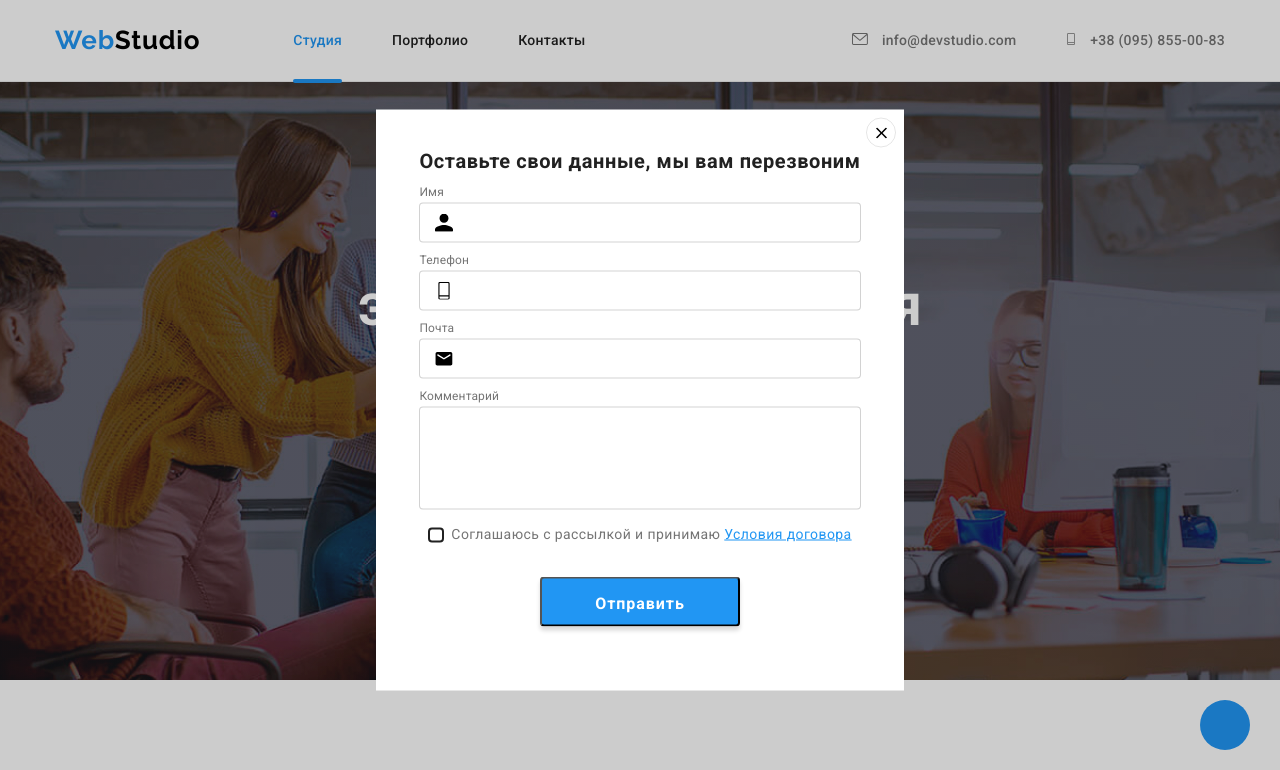
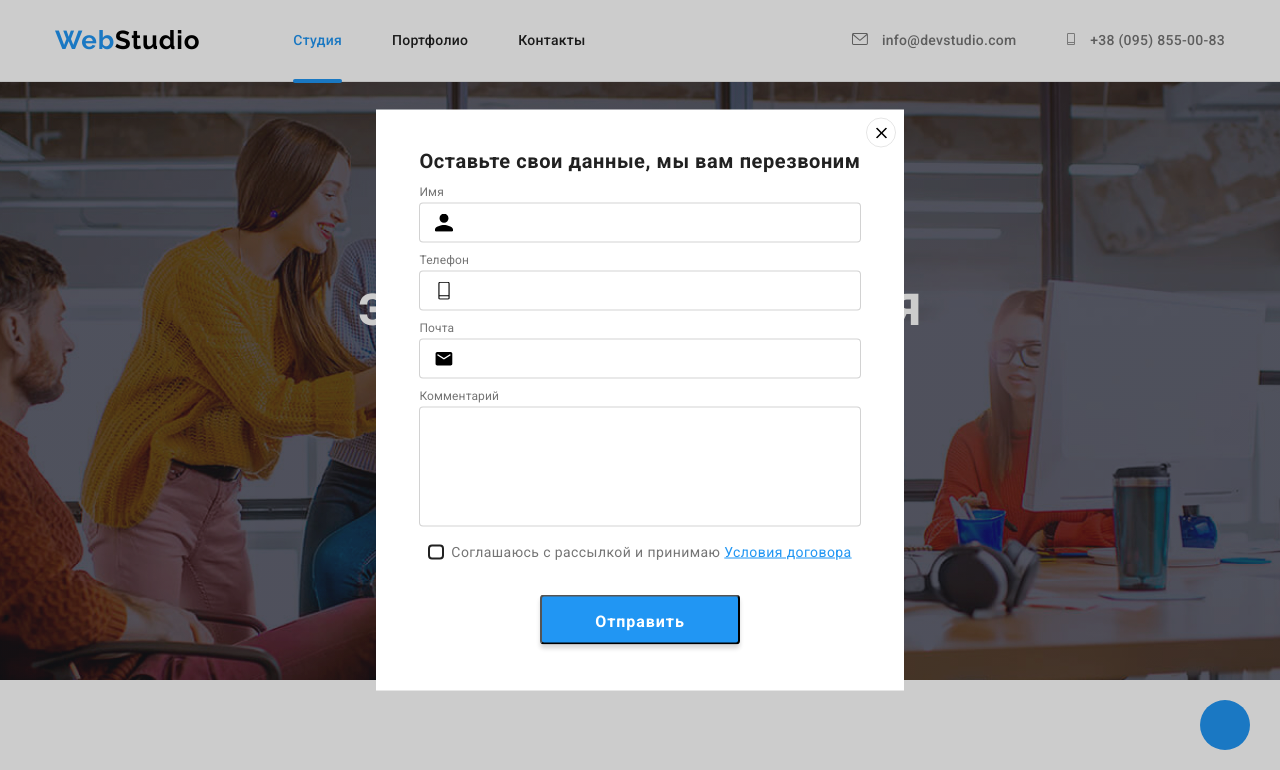
Before and after one commit to Yukkaf1/goit-markup-hw-06_check, a plain HTML site: page index.html in a window 1280 px wide. Both pictures are taken after a click on the button "Заказать услугу". Shown: the top 770 px of the page. Drawn offline with nearby package versions, Linux system fonts and the light colour scheme.

Commit message:
Плейсхолдер textarea не отображаеться

```diff
--- a/css/styles.css
+++ b/css/styles.css
@@ -1019,10 +1019,22 @@ border: 0;
   align-items: center;
 
   width: 100%;
+  height: 120px;
   outline: none;
 
   margin: 12px, 16px;
 }
+
+.form-messege::placeholder {
+  padding: 12px, 16px;
+
+  font-weight: 400;
+  font-size: 14px;
+
+  letter-spacing: 0.01em;
+  color: rgba(117, 117, 117, 0.5);
+}
+
 
 .call-form {
   display: flex;
@@ -1038,6 +1050,12 @@ border: 0;
 .form-group {
   display: block;
   margin-bottom: 10px;
+
+  font-weight: 400;
+  font-size: 12px;
+  line-height: 1.16;
+  letter-spacing: 0.01em;
+  color: var(--secondary-text-color);
 
 }
 
--- a/index.html
+++ b/index.html
@@ -115,7 +115,7 @@
       placeholder="Введите текст"
       name=""
       id=""
-      rows="6"
+      rows=""
       >
       </textarea>
 
```
